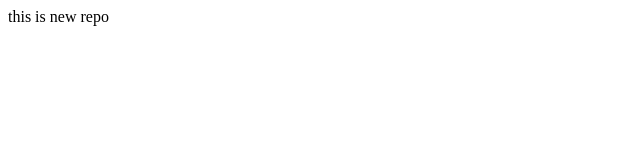
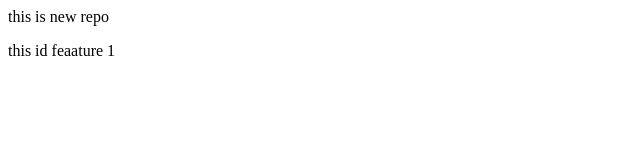
Before and after one commit to Aqnufais/localrepo, a plain HTML site: page index.html in a window 1280 px wide. Shown: the full height of the page, 0-640 px from the left. Drawn offline with Linux system fonts and the light colour scheme.

Commit message:
add new feature

```diff
--- a/index.html
+++ b/index.html
@@ -1 +1,2 @@
 <p>this is new repo</p>
+<p>this id feaature 1</p>
```
